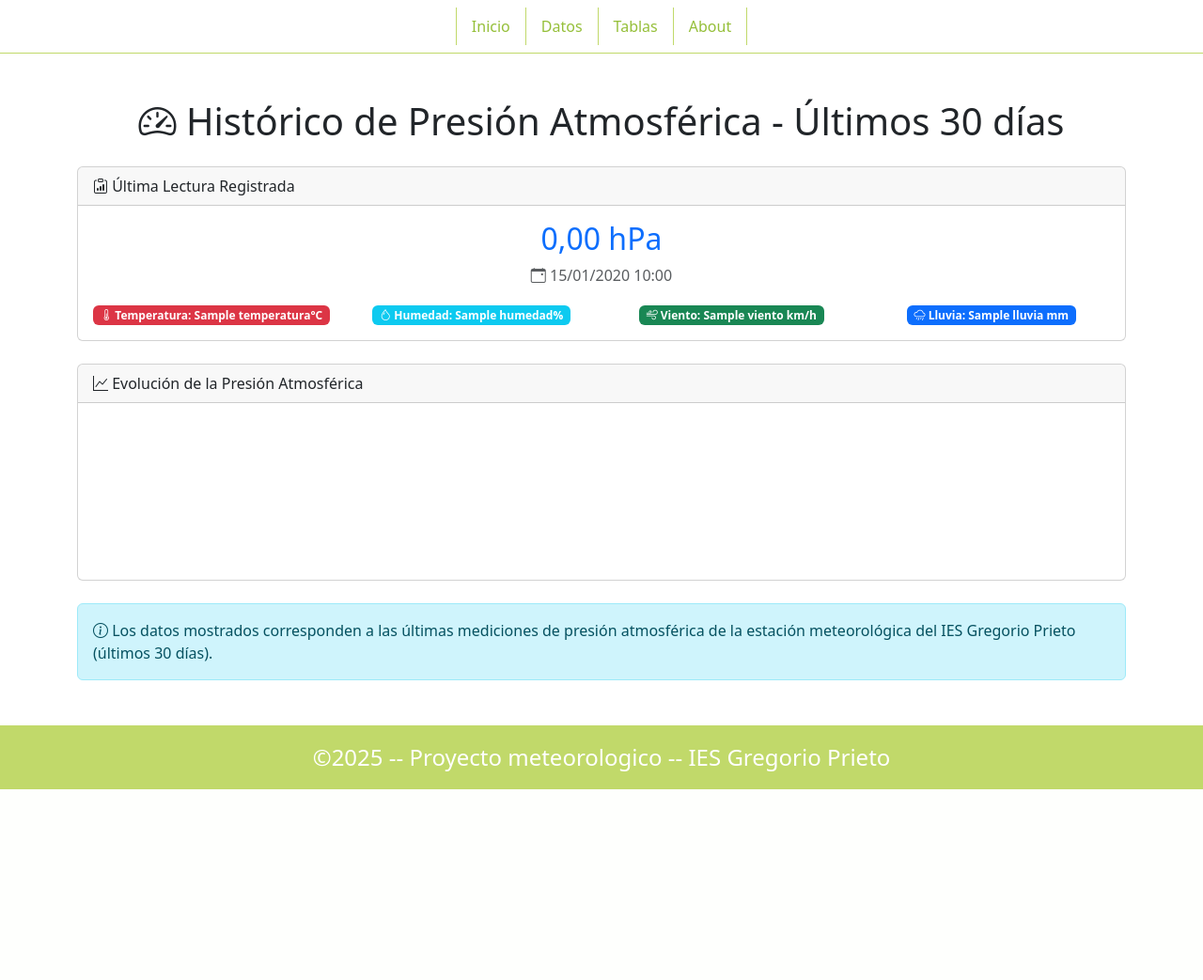
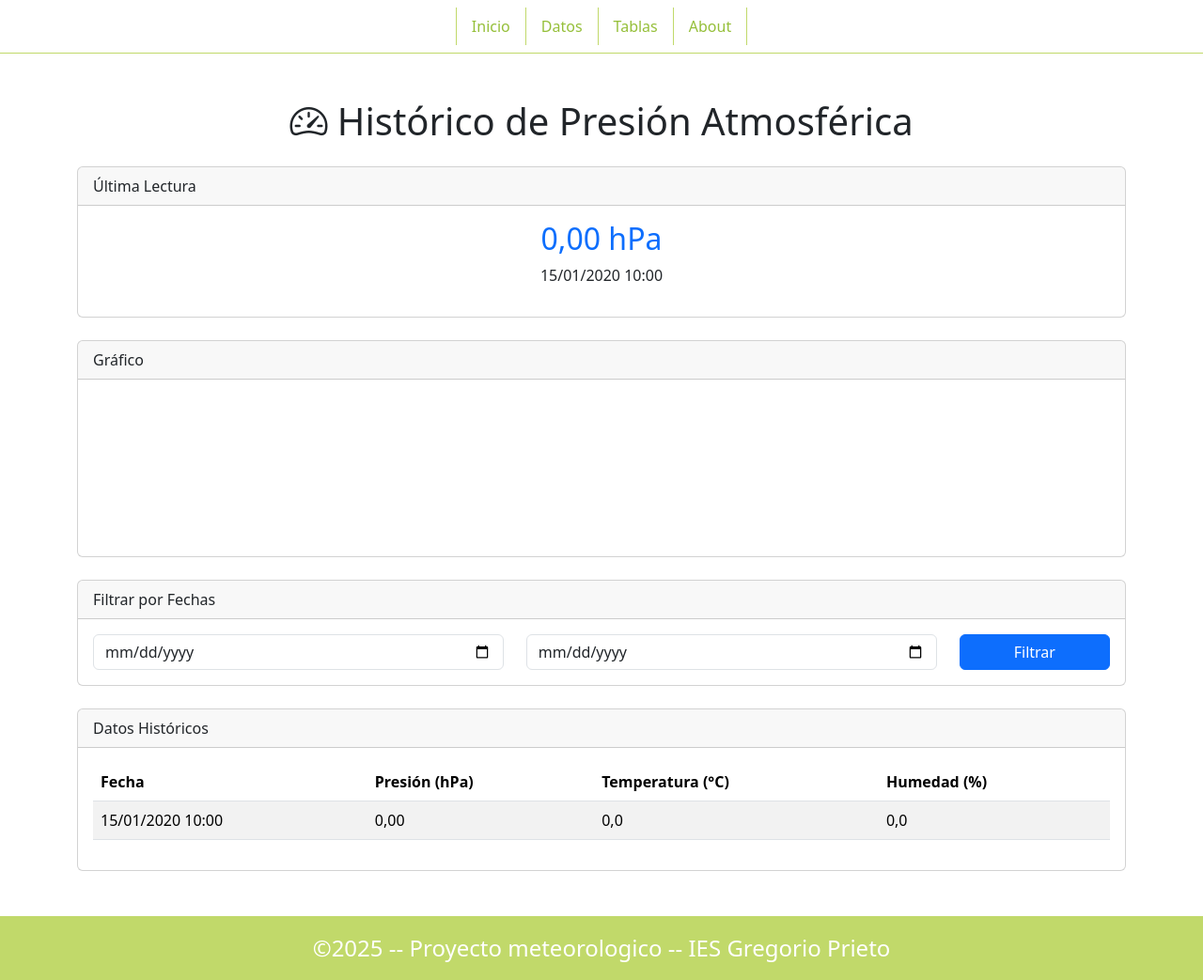
Before and after one commit to mgarridol16/Proyecto-Meteorolog-a-GRUPO1, a PHP site: template proyecto_meteo/src/Views/presion_historico.html.twig in a window 1280 px wide. Shown: the part 132-1175 px from the top of the page at 94% size. Before the commit the page ends 972 px from the top, so only its background shows below. Run offline with PHP 8.4, Linux system fonts and the light colour scheme; the template is opened without the code that fills it: most values are stand-ins (such as "Sample title", 1, 10 or a date in 2020); a map, chart or similar area stays blank; some libraries are stand-ins or nearby versions.

Commit message:
mas cambios

```diff
--- a/proyecto_meteo/src/Views/presion_historico.html.twig
+++ b/proyecto_meteo/src/Views/presion_historico.html.twig
@@ -5,87 +5,99 @@
 <div class="container my-5">
 
     <h1 class="text-center mb-4">
-        <i class="bi bi-speedometer2"></i> Histórico de Presión Atmosférica - Últimos 30 días
+        <i class="bi bi-speedometer2"></i> Histórico de Presión Atmosférica
     </h1>
 
+    <!-- Última Lectura -->
     <div class="card mb-4">
-        <div class="card-header">
-            <i class="bi bi-clipboard-data"></i> Última Lectura Registrada
-        </div>
+        <div class="card-header">Última Lectura</div>
         <div class="card-body text-center">
             {% if ultimaPresion %}
                 <h2 class="text-primary">{{ ultimaPresion.presion|number_format(2, ',', '.') }} hPa</h2>
-                <p class="text-muted">
-                    <i class="bi bi-calendar-event"></i> {{ ultimaPresion.fechaSistema|date('d/m/Y H:i') }}
-                </p>
-
-                <div class="row">
-                    <div class="col-md-3">
-                        <span class="badge bg-danger">
-                            <i class="bi bi-thermometer-half"></i> Temperatura: {{ ultimaPresion.temperatura }}°C
-                        </span>
-                    </div>
-                    <div class="col-md-3">
-                        <span class="badge bg-info">
-                            <i class="bi bi-droplet"></i> Humedad: {{ ultimaPresion.humedad }}%
-                        </span>
-                    </div>
-                    <div class="col-md-3">
-                        <span class="badge bg-success">
-                            <i class="bi bi-wind"></i> Viento: {{ ultimaPresion.viento }} km/h
-                        </span>
-                    </div>
-                    <div class="col-md-3">
-                        <span class="badge bg-primary">
-                            <i class="bi bi-cloud-rain"></i> Lluvia: {{ ultimaPresion.lluvia ?? 'N/A' }} mm
-                        </span>
-                    </div>
-                </div>
+                <p>{{ ultimaPresion.fechaSistema|date('d/m/Y H:i') }}</p>
             {% else %}
-                <p class="text-muted">No hay datos disponibles</p>
+                <p>No hay datos</p>
             {% endif %}
         </div>
     </div>
 
+    <!-- Gráfico -->
     <div class="card mb-4">
-        <div class="card-header">
-            <i class="bi bi-graph-up"></i> Evolución de la Presión Atmosférica
-        </div>
+        <div class="card-header">Gráfico</div>
         <div class="card-body">
-            <canvas id="graficoPresion"></canvas>
+            <canvas id="grafico"></canvas>
         </div>
     </div>
 
-    <div class="alert alert-info">
-        <i class="bi bi-info-circle"></i> Los datos mostrados corresponden a las últimas mediciones de presión atmosférica de la estación meteorológica del IES Gregorio Prieto (últimos 30 días).
+    <!-- Filtro -->
+    <div class="card mb-4">
+        <div class="card-header">Filtrar por Fechas</div>
+        <div class="card-body">
+            <form method="GET" action="/presion" class="row">
+                <div class="col-5">
+                    <input type="date" class="form-control" name="fecha_desde" value="{{ fechaDesde }}">
+                </div>
+                <div class="col-5">
+                    <input type="date" class="form-control" name="fecha_hasta" value="{{ fechaHasta }}">
+                </div>
+                <div class="col-2">
+                    <button type="submit" class="btn btn-primary w-100">Filtrar</button>
+                </div>
+            </form>
+        </div>
+    </div>
+
+    <!-- Tabla -->
+    <div class="card mb-4">
+        <div class="card-header">Datos Históricos</div>
+        <div class="card-body">
+            <table class="table table-striped">
+                <thead>
+                    <tr>
+                        <th>Fecha</th>
+                        <th>Presión (hPa)</th>
+                        <th>Temperatura (°C)</th>
+                        <th>Humedad (%)</th>
+                    </tr>
+                </thead>
+                <tbody>
+                    {% for dato in tablaDatos %}
+                    <tr>
+                        <td>{{ dato.fechaSistema|date('d/m/Y H:i') }}</td>
+                        <td>{{ dato.presion|number_format(2, ',', '.') }}</td>
+                        <td>{{ dato.temperatura|number_format(1, ',', '.') }}</td>
+                        <td>{{ dato.humedad|number_format(1, ',', '.') }}</td>
+                    </tr>
+                    {% else %}
+                    <tr>
+                        <td colspan="4" class="text-center">No hay datos</td>
+                    </tr>
+                    {% endfor %}
+                </tbody>
+            </table>
+        </div>
     </div>
 </div>
 
 <script>
-    const datosPresion = {{ presiones|json_encode|raw }};
-    const ctx = document.getElementById('graficoPresion').getContext('2d');
+    const datos = {{ presiones|json_encode|raw }};
+    const ctx = document.getElementById('grafico').getContext('2d');
 
     new Chart(ctx, {
         type: 'line',
         data: {
-            labels: datosPresion.map(d => d.fecha),
+            labels: datos.map(d => d.fecha),
             datasets: [{
                 label: 'Presión (hPa)',
-                data: datosPresion.map(d => parseFloat(d.presion)),
+                data: datos.map(d => parseFloat(d.presion)),
                 borderColor: '#FF6384',
                 backgroundColor: 'rgba(255, 99, 132, 0.2)',
                 borderWidth: 2,
-                tension: 0.4,
                 fill: true
             }]
         },
         options: {
-            responsive: true,
-            scales: {
-                y: {
-                    beginAtZero: false
-                }
-            }
+            responsive: true
         }
     });
 </script>
```
Also changed, not shown: proyecto_meteo/src/Controllers/Controller_Luismi.php (+23 -2 lines), proyecto_meteo/src/Models/Modelo_Datos.php (+26 -2 lines), proyecto_meteo/src/Views/temperatura_historico.html.twig (+61 -48 lines).
